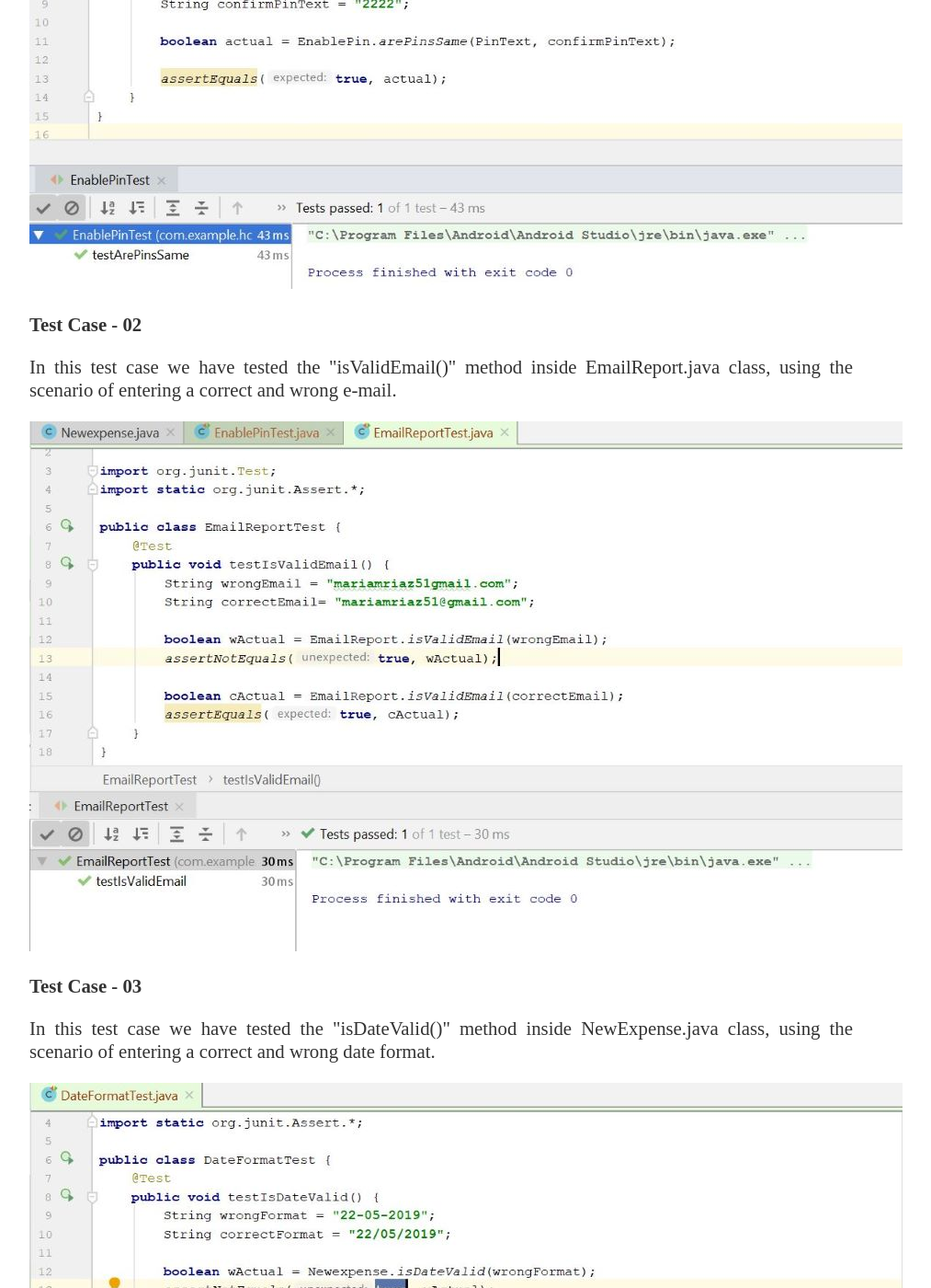
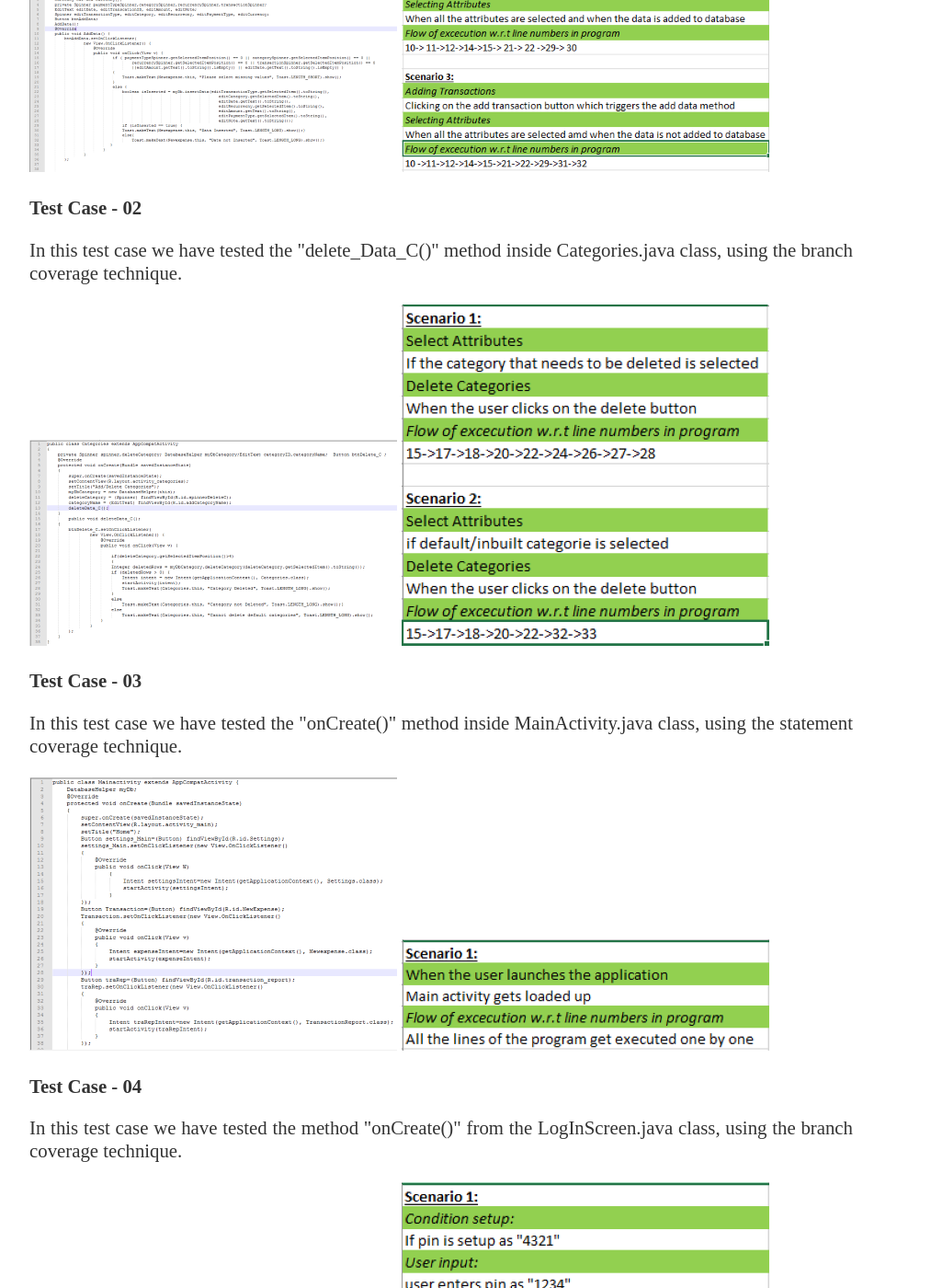
Before and after one commit to NadeemNicoR/TeamProjects, a Jekyll site: the page built from docs/_posts/2019-06-25-ISEE-2019-Beta-Prototype.md, in a window 1280 px wide and 1400 px high, scrolled down 3436 px. Shown: the whole window at 92% size, without its empty margins (160-1173 px from the left). Built offline with Jekyll 4.4.1, drawn with Linux system fonts in a browser that asks for light colours; our own code applies the rules of GitHub Pages for plain Markdown files; a file with an impossible date is left out; some of the changed text lies outside the part shown.

Commit message:
Update 2019-06-25-ISEE-2019-Beta-Prototype.md

```diff
--- a/docs/_posts/2019-06-25-ISEE-2019-Beta-Prototype.md
+++ b/docs/_posts/2019-06-25-ISEE-2019-Beta-Prototype.md
@@ -94,33 +94,32 @@ For this approach we tested methods from 5 classes of our application and the de
 
 <p class="justify">
 
-In this test case we have tested the "arePinsSame()" method inside EnablePin.java class, using the scenario when both of the PIN examples match.
-
+In this test case we have tested the "addData()" method inside Transactions.java class, using the branch coverage technique.
 </p>
 
-![Testcase1]({{site.baseurl}}/images/JunitTestEnablePin1.JPG)
+![Testcase1]({{site.baseurl}}/images/WhiteBox1.PNG) ![Testcase1]({{site.baseurl}}/images/WhiteBox1S.PNG)
 
 
 **Test Case - 02**
 
 <p class="justify">
 
-In this test case we have tested the "isValidEmail()" method inside EmailReport.java class, using the scenario of entering a correct and wrong e-mail.
+In this test case we have tested the "delete_Data_C()" method inside Categories.java class, using the branch coverage technique.
 
 </p>
 
-![Testcase2]({{site.baseurl}}/images/JunitTestEmailReport1.JPG)
+![Testcase2]({{site.baseurl}}/images/WhiteBox2.PNG) ![Testcase2]({{site.baseurl}}/images/WhiteBox2S.PNG)
 
 
 **Test Case - 03**
 
 <p class="justify">
 
-In this test case we have tested the "isDateValid()" method inside NewExpense.java class, using the scenario of entering a correct and wrong date format.
+In this test case we have tested the "onCreate()" method inside MainActivity.java class, using the statement coverage technique.
 
 </p>
 
-![Testcase3]({{site.baseurl}}/images/JunitTestDateFormat1.JPG)
+![Testcase3]({{site.baseurl}}/images/WhiteBox3.PNG) ![Testcase3]({{site.baseurl}}/images/WhiteBox3S.PNG)
 
 
 **Test Case - 04**
@@ -128,22 +127,22 @@ In this test case we have tested the "isDateValid()" method inside NewExpense.ja
 
 <p class="justify">
 
-In this test case we have tested the method "insertCategories()" from the DatabaseHelper.java class.
+In this test case we have tested the method "onCreate()" from the LogInScreen.java class, using the branch coverage technique.
 
 </p>
 
-![Testcase4]({{site.baseurl}}/images/JunitTestDatabaseHelp1.JPG)
+![Testcase4]({{site.baseurl}}/images/WhiteBox4.PNG) ![Testcase4]({{site.baseurl}}/images/WhiteBox4S.PNG)
 
 
 **Test Case - 05**
 
 <p class="justify">
 
-In this test case we have tested the "showMessage()" method inside Budget.java class.
+In this test case we have tested the "viewData()" method inside TransactionReport.java class, using the branch coverage technique.
 
 </p>
 
-![Testcase5]({{site.baseurl}}/images/JunitTestBudgetShowMessage1.JPG)
+![Testcase5]({{site.baseurl}}/images/WhiteBox5.PNG) ![Testcase4]({{site.baseurl}}/images/WhiteBox5S.PNG)
 
 
 <br>
@@ -159,7 +158,7 @@ Key changes that we have done in our application:
 
 - Combined the income and expense classes into a transaction class. User can choose the transaction type from a drop down list.
 
-- Developed pie and bar charts that can be filtered by categories, amount and date to give a better visualization of user's spendings.
+- Developed pie and bar charts that can be filtered by categories, amount and date to give a better visualization of user's spending.
 
 - Entered the enable pin toggle button in settings.
 
```
